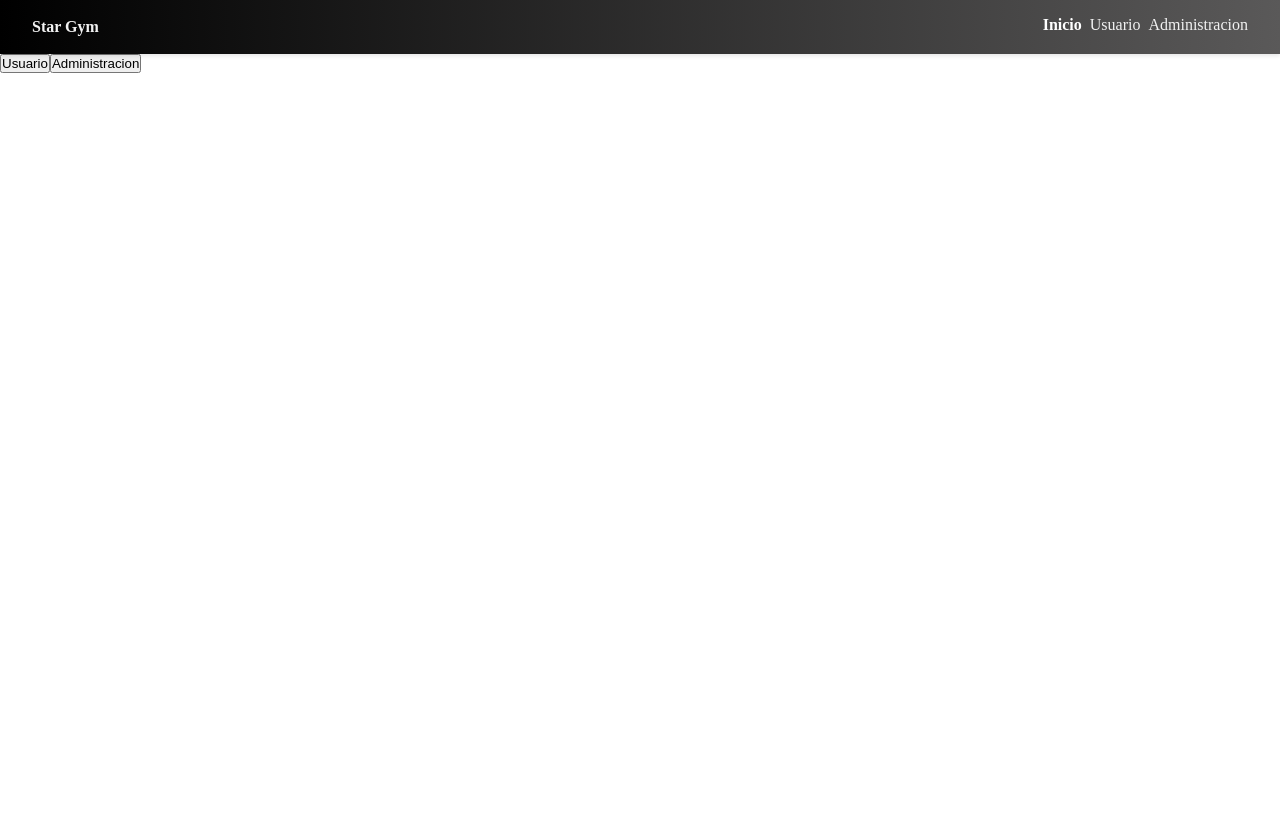
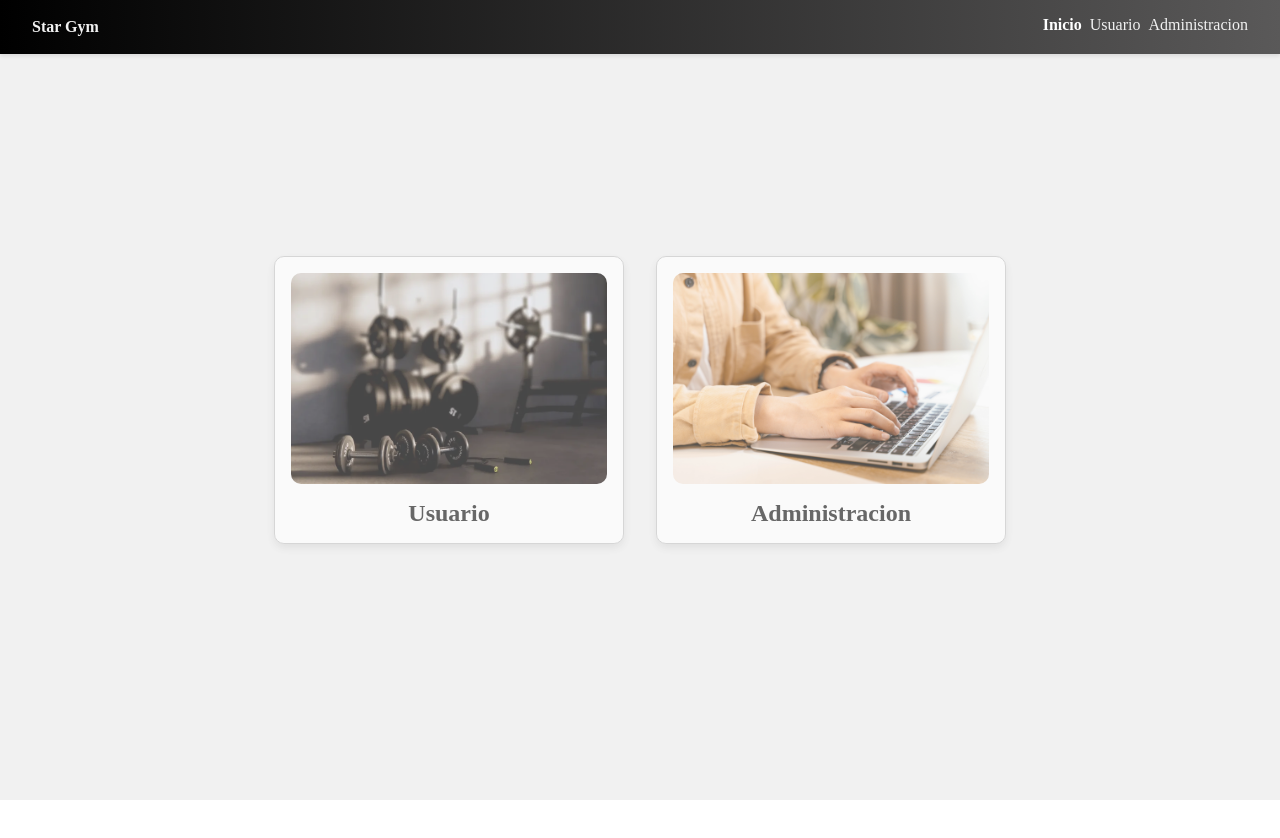
Before and after one commit to LeandroCalcabrini/registerGym, a React (Vite) app: page / in a window 1280 px wide. Shown: the top 838 px of the page. After the commit the page ends 800 px from the top, so only its background shows below. Built offline with nearby package versions, Linux system fonts and the light colour scheme.

Commit message:
estilos en home

```diff
--- a/src/App.css
+++ b/src/App.css
@@ -1,41 +1,88 @@
-*{
+* {
   padding: 0;
   margin: 0;
   box-sizing: border-box;
 }
 
-#root{
+#root {
   height: 100vh;
 }
 
-main{
+main {
   height: 100%;
- /*    background-color: rgb(54, 53, 53); */
+  background-color: #f1f1f1;
 }
 
-.container{
+.container {
   max-width: 1280px;
   margin: 0 auto;
 }
 
-/* seccion para la page user */
+/* seccion para la seccion home */
 
-.container.user{
+.container.home {
   height: 100%;
   display: flex;
   align-items: center;
   justify-content: center;
-
 }
 
+.cards-container {
+  display: flex;
+  align-items: center;
+  justify-content: center;
+  gap: 2rem;
+}
+a {
+  text-decoration: none;
+}
+.card {
+  display: flex;
+  flex-direction: column;
+  gap: 1rem;
+  padding: 1rem;
+  border: solid 1px #ccc;
+  border-radius: 10px;
+  max-width: 350px;
+  background-color: white;
+  box-shadow: 0 4px 10px rgb(0, 0, 0, 0.1);
+  opacity: 0.7;
+  transition: transform 0.3s ease, box-shadow 0.3s ease, opacity 0.3s ease;
+}
 
-.status{
+.card:hover {
+  transform: translateY(-5px);
+  box-shadow: 0 8px 20px rgba(0, 0, 0, 0.15);
+  opacity: 0.85;
+}
+
+.card-img {
+  border-radius: 10px;
+  object-fit: contain;
+}
+
+.card-title {
+  text-align: center;
+  text-decoration: none;
+  color: #2d2d2d;
+}
+
+/* seccion para la page user */
+
+.container.user {
+  height: 100%;
+  display: flex;
+  align-items: center;
+  justify-content: center;
+}
+
+.status {
   background-color: red;
   color: white;
   border: none;
   cursor: pointer;
 }
 
-.status.active{
+.status.active {
   background-color: green;
 }
--- a/src/components/navbar/navbar.css
+++ b/src/components/navbar/navbar.css
@@ -6,10 +6,10 @@
   padding: 1rem 2rem;
   width: 100%;
   box-shadow: 0 2px 4px rgba(0, 0, 0, 0.1);
-  position: sticky;
+  color: #f1f1f1;
+  position: fixed;
   top: 0;
-  z-index: 10;
-  color: #f1f1f1;
+  right: 0;
 }
 
 .navbar {
--- a/src/pages/Home.jsx
+++ b/src/pages/Home.jsx
@@ -1,15 +1,23 @@
 import { Link } from "react-router-dom";
+import UserImg from '../img/pesas.webp'
+import AdmImg from '../img/adm.jpg'
 
 const Home = () => {
   return (
     <main>
-      <section className="container">
-        <div>
+      <section className="container home">
+        <div className="cards-container">
           <Link to={"/user"}>
-            <button>Usuario</button>
+            <article className="card">
+              <img src={UserImg} alt="imagen de usuario" className="card-img" />
+              <h2 className="card-title">Usuario</h2>
+            </article>
           </Link>
           <Link to={"/admin"}>
-            <button>Administracion</button>
+            <article className="card">
+              <img src={AdmImg} alt="imagen de administracion" className="card-img" />
+              <h2 className="card-title">Administracion</h2>
+            </article>
           </Link>
         </div>
       </section>
```
Also changed, not shown: src/img/adm.jpg (added), src/img/pesas.webp (added). Lines whose indentation alone changed are shown as unchanged.
